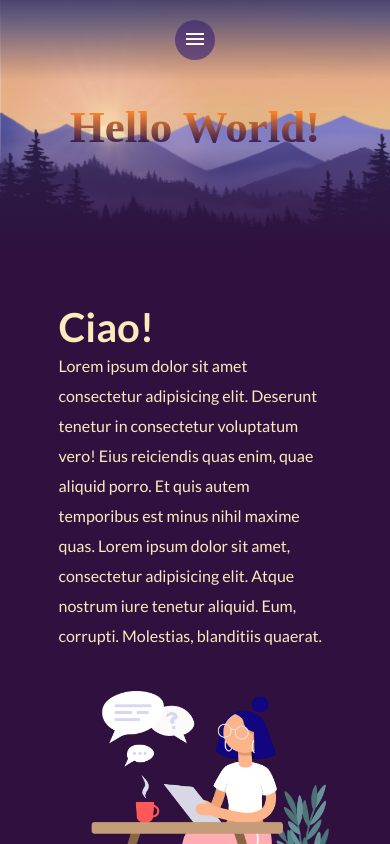
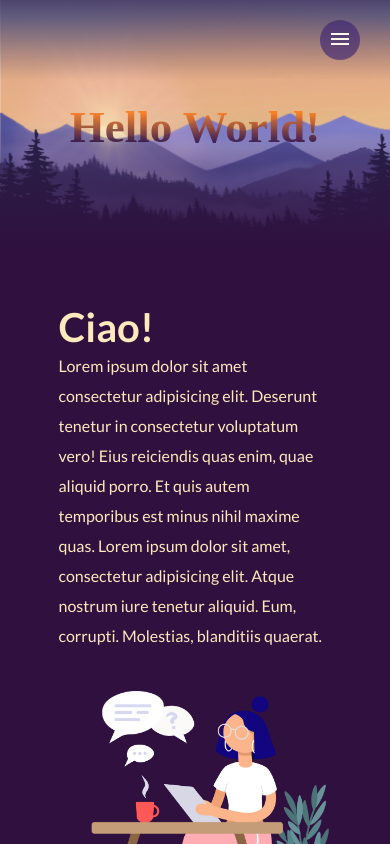
Before and after one commit to mariklim/portfolio, a Vue app: page /#/ in a window 390 px wide. Shown: the top 844 px of the page. Built offline with nearby package versions, Linux system fonts and the light colour scheme; a web font is replaced by a local one.

Commit message:
change size section

```diff
--- a/src/components/Header.vue
+++ b/src/components/Header.vue
@@ -92,7 +92,7 @@ header {
 @media screen and (max-width: 810px) {
   header {
     .nav-main {
-      // justify-content: end;
+      justify-content: end;
       padding: 1.875rem;
       ul.desktop {
         display: none;
--- a/src/components/Hero.vue
+++ b/src/components/Hero.vue
@@ -27,7 +27,7 @@ body {
 
 section {
   position: relative;
-  width: 100%;
+  width: 100vw;
   height: 100vh;
   overflow: hidden;
   display: flex;
```
